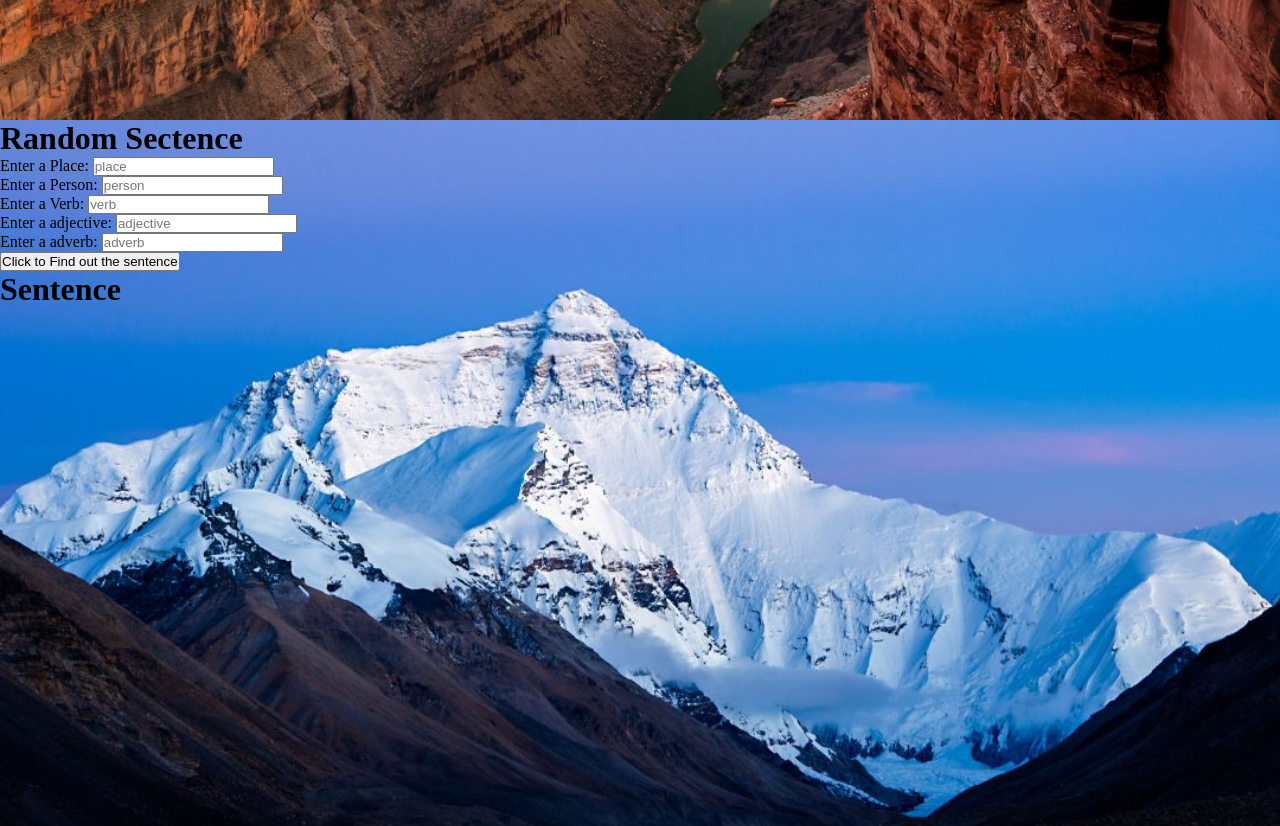
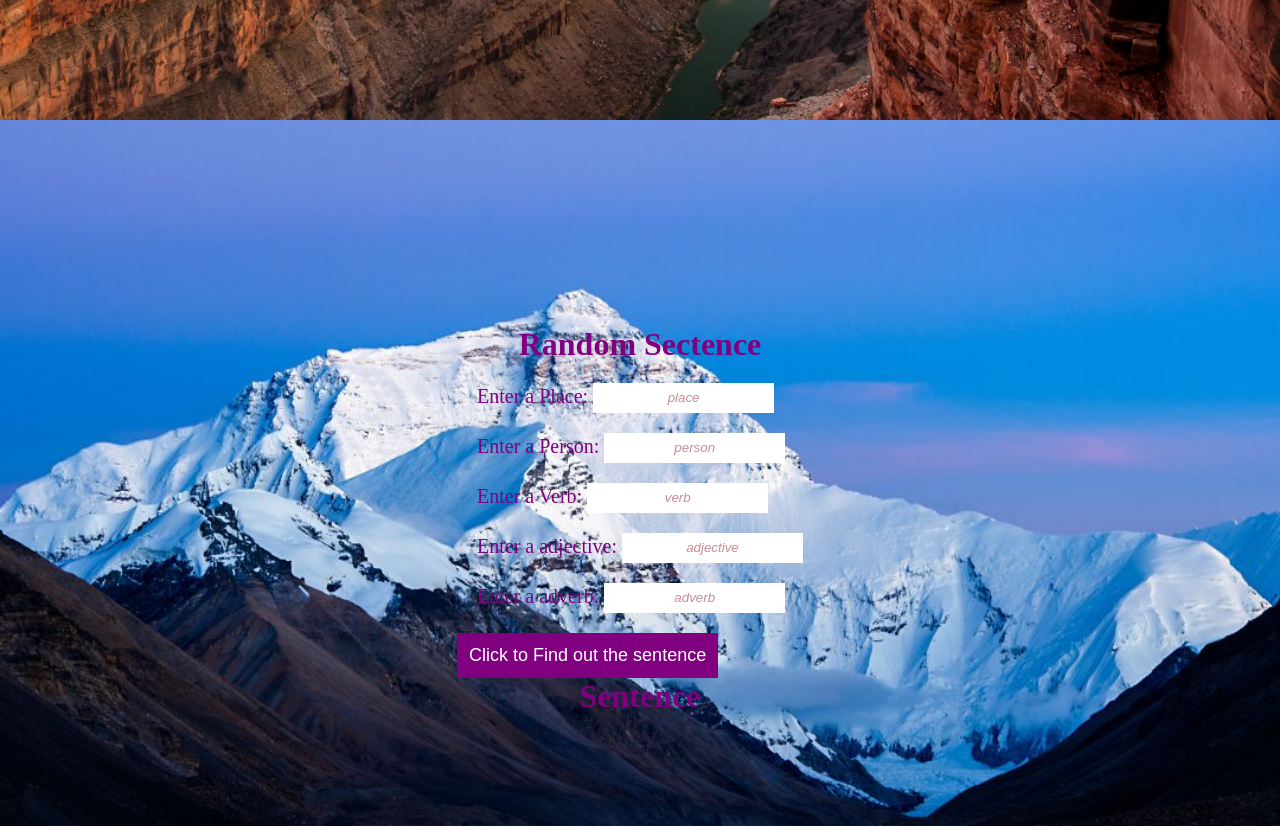
Before and after one commit to ChrisW2025/Project-1, a plain HTML site: page index.html in a window 1280 px wide. Shown: the part 1480-2306 px from the top of the page. Drawn offline with Linux system fonts and the light colour scheme.

Commit message:
added css to sec3 and started js

```diff
--- a/app.js
+++ b/app.js
@@ -1 +1,53 @@
-//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
+function getData() {
+    var place = document.getElementById("place").Value;
+    var person = document.getElementById("person").Value;
+    var verb = document.getElementById("verb").Value;
+    var adjective = document.getElementById("adjective").Value;
+    var adverb = document.getElementById("adverb").Value;
+    return[]
+}
+
+
+
+
+
+
+
+
+
+
+
+
+
+
+
+
+
+
+
+
+
+
+
+
+
+
+
+
+
+
+
+
+
+
+
+
+
+
+
+
+
+
+
+
+// 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
--- a/index.html
+++ b/index.html
@@ -47,7 +47,7 @@
         <p class="options">Enter a Verb: <input type="text" id="verb" placeholder="verb"></p>
         <p class="options">Enter a adjective: <input type="text" id="adjective" placeholder="adjective"></p>
         <p class="options">Enter a adverb: <input type="text" id="adverb" placeholder="adverb"></p>
-        <button id=button>Click to Find out the sentence</button>
+        <button onclick="getData()" id=button>Click to Find out the sentence</button>
     </div>
 
     <h1 id="sentence">Sentence</h1>
--- a/style.css
+++ b/style.css
@@ -49,10 +49,6 @@ nav li{
 .section2 {
     background-image:url(images/Grand-Canyon.webp) ;
     background-attachment: fixed;
-}
-
-.section3 {
-    background-image:url(images/mount-everest.jpg) ;
 }
 
 .section4 {
@@ -112,6 +108,46 @@ font-family: Arial, Helvetica, sans-serif;
     border-radius: 5px;
 }
 
+.section3 {
+    background-image:url(images/mount-everest.jpg) ;
+    display: flex;
+    justify-content: center;
+    align-items: center;
+    flex-direction: column;
+}
+
+.section3 h1 {
+    text-align: center;
+    color: purple;
+}
+
+.section3 p {
+    margin: 20px;
+    font-size: 20px;
+    color: purple;
+
+}
+
+.section3 input {
+    height: 30px;
+    border-color: transparent;
+    color:purple;
+}
+
+.section3 input::placeholder {
+    text-align: center;
+    color: rgb(199, 140, 151);
+    font-style: italic;
+}
+
+#button {
+    color:white;
+    background-color: purple;
+    font-size: 18px;
+    padding: 10px;
+    border-color: transparent;
+    cursor: pointer;
+}
 
 
 
```
